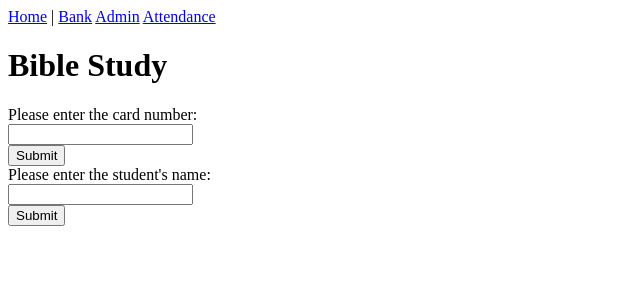
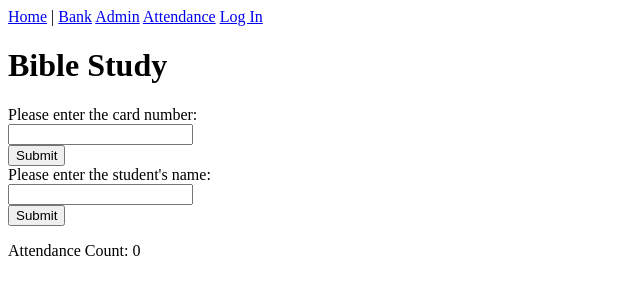
Before and after one commit to markawad/yg_system, a Django app: page /attendance/bible_study/ in a window 1280 px wide. Shown: the top 300 px of the page, without its empty margins (0-640 px from the left). Run offline with Django 3.2, Linux system fonts and the light colour scheme; data that the repository does not hold is empty.

Commit message:
add attendance count + login/logout

```diff
--- /dev/null
+++ b/attendance/selectors/attendance.py
@@ -0,0 +1,14 @@
+from django.core.exceptions import ObjectDoesNotExist
+from attendance.models.attendance import Attendance
+from attendance.selectors.day import DaySelector
+
+
+class AttendanceSelector:
+
+    @staticmethod
+    def get_attendance_count_by_day(for_sunday_school=False, for_bible_study=False):
+        try:
+            return Attendance.objects.filter(day=DaySelector.get_date(for_sunday_school=for_sunday_school,
+                                                                      for_bible_study=for_bible_study)).count()
+        except ObjectDoesNotExist:
+            return 0
--- a/attendance/views/attendance_by_card.py
+++ b/attendance/views/attendance_by_card.py
@@ -4,6 +4,7 @@ from bank.selectors import CardSelector
 from django.db import IntegrityError
 from django.core.exceptions import ObjectDoesNotExist
 from config.selectors.student import StudentSelector
+from attendance.selectors.attendance import AttendanceSelector
 
 
 student_names = StudentSelector().get_all_student_names()
@@ -25,6 +26,7 @@ def card_attendance_sunday_school(request):
     context = {
         'err': err,
         'student_names': student_names,
+        'attendance_count': AttendanceSelector.get_attendance_count_by_day(for_sunday_school=True),
     }
     return render(request, 'attendance/sunday_school.html', context)
 
@@ -45,6 +47,7 @@ def card_attendance_bible_study(request):
     context = {
         'err': err,
         'student_names': student_names,
+        'attendance_count': AttendanceSelector.get_attendance_count_by_day(for_bible_study=True),
     }
     return render(request, 'attendance/bible_study.html', context)
 
@@ -64,5 +67,6 @@ def card_attendance_summer_club(request):
     context = {
         'err': err,
         'student_names': student_names,
+        'attendance_count': AttendanceSelector.get_attendance_count_by_day(),
     }
     return render(request, 'attendance/summer_club.html', context)
--- a/attendance/views/attendance_by_name.py
+++ b/attendance/views/attendance_by_name.py
@@ -3,6 +3,7 @@ from attendance.services import AttendanceService
 from django.db import IntegrityError
 from django.core.exceptions import ObjectDoesNotExist
 from config.selectors.student import StudentSelector
+from attendance.selectors.attendance import AttendanceSelector
 
 
 student_names = StudentSelector().get_all_student_names()
@@ -23,6 +24,7 @@ def name_attendance_sunday_school(request):
     context = {
         'err': err,
         'student_names': student_names,
+        'attendance_count': AttendanceSelector.get_attendance_count_by_day(for_sunday_school=True),
     }
     return render(request, 'attendance/sunday_school.html', context)
 
@@ -42,6 +44,7 @@ def name_attendance_bible_study(request):
     context = {
         'err': err,
         'student_names': student_names,
+        'attendance_count': AttendanceSelector.get_attendance_count_by_day(for_bible_study=True),
     }
     return render(request, 'attendance/bible_study.html', context)
 
@@ -61,5 +64,6 @@ def name_attendance_summer_club(request):
     context = {
         'err': err,
         'student_names': student_names,
+        'attendance_count': AttendanceSelector.get_attendance_count_by_day(),
     }
     return render(request, 'attendance/summer_club.html', context)
--- a/attendance/views/bible_study.py
+++ b/attendance/views/bible_study.py
@@ -1,10 +1,12 @@
 from django.shortcuts import render, redirect
+from attendance.selectors.attendance import AttendanceSelector
 from config.selectors.student import StudentSelector
 
 
 def bible_study(request):
     context = {
         'title': "Bible Study",
-        'student_names': StudentSelector().get_all_student_names()
+        'student_names': StudentSelector().get_all_student_names(),
+        'attendance_count': AttendanceSelector.get_attendance_count_by_day(for_bible_study=True),
     }
     return render(request, 'attendance/bible_study.html', context)
--- a/attendance/views/summer_club.py
+++ b/attendance/views/summer_club.py
@@ -1,10 +1,12 @@
 from django.shortcuts import render, redirect
+from attendance.selectors.attendance import AttendanceSelector
 from config.selectors.student import StudentSelector
 
 
 def summer_club(request):
     context = {
         'title': "Summer Club",
-        'student_names': StudentSelector().get_all_student_names()
+        'student_names': StudentSelector().get_all_student_names(),
+        'attendance_count': AttendanceSelector.get_attendance_count_by_day(),
     }
     return render(request, 'attendance/summer_club.html', context)
--- a/attendance/views/sunday_school.py
+++ b/attendance/views/sunday_school.py
@@ -1,10 +1,12 @@
 from django.shortcuts import render, redirect
+from attendance.selectors.attendance import AttendanceSelector
 from config.selectors.student import StudentSelector
 
 
 def sunday_school(request):
     context = {
         'title': "Sunday School",
-        'student_names': StudentSelector().get_all_student_names()
+        'student_names': StudentSelector().get_all_student_names(),
+        'attendance_count': AttendanceSelector.get_attendance_count_by_day(for_sunday_school=True),
     }
     return render(request, 'attendance/sunday_school.html', context)
--- a/config/urls.py
+++ b/config/urls.py
@@ -1,4 +1,5 @@
 from django.urls import path, include
+from django.contrib.auth.views import LoginView, LogoutView
 from . import views
 
 app_name = 'config'
@@ -7,4 +8,6 @@ urlpatterns = [
     path('', views.home_page, name='home_page'),
     path('bank/', include('bank.urls', namespace='bank')),
     path('attendance/', include('attendance.urls', namespace='attendance')),
+    path('login/', LoginView.as_view(template_name='user/login.html'), name='login'),
+    path('logout/', LogoutView.as_view(template_name='home.html'), name='logout'),
 ]
--- a/yg_system/settings.py
+++ b/yg_system/settings.py
@@ -127,3 +127,6 @@ USE_TZ = True
 # https://docs.djangoproject.com/en/3.0/howto/static-files/
 
 STATIC_URL = '/static/'
+
+LOGIN_REDIRECT_URL = '/'
+LOGOUT_REDIRECT_URL = '/'
--- a/yg_system/templates/attendance/bible_study.html
+++ b/yg_system/templates/attendance/bible_study.html
@@ -22,6 +22,8 @@
       <input type="submit" value="Submit">
     </form>
 
+    <p>Attendance Count: {{ attendance_count }}</p>
+
     {% if err %}
         <p>{{ err }}</p>
     {% endif %}
--- a/yg_system/templates/attendance/summer_club.html
+++ b/yg_system/templates/attendance/summer_club.html
@@ -22,6 +22,8 @@
       <input type="submit" value="Submit">
     </form>
 
+    <p>Attendance Count: {{ attendance_count }}</p>
+
     {% if err %}
         <p>{{ err }}</p>
     {% endif %}
--- a/yg_system/templates/attendance/sunday_school.html
+++ b/yg_system/templates/attendance/sunday_school.html
@@ -13,7 +13,7 @@
     <form action="{% url 'config:attendance:ss_attendance_name' %}" method="post">
       {% csrf_token %}
       <label for="card_number">Please enter the student's name:</label><br>
-      <input id="full_name" name="full_name" list="Full Name" ><br>
+      <input id="full_name" name="full_name" list="Full Name"><br>
         <datalist id="Full Name">
         {% for student in student_names %}
             <option value="{{ student }}">
@@ -22,6 +22,8 @@
       <input type="submit" value="Submit">
     </form>
 
+    <p>Attendance Count: {{ attendance_count }}</p>
+
     {% if err %}
         <p>{{ err }}</p>
     {% endif %}
--- a/yg_system/templates/base.html
+++ b/yg_system/templates/base.html
@@ -11,6 +11,11 @@
 <a href="{% url 'config:bank:home_page' %}">Bank</a>
 <a href="{% url 'admin:index' %}">Admin</a>
 <a href="{% url 'config:attendance:home_page' %}">Attendance</a>
+{% if user.is_authenticated %}
+  <a href="{% url 'config:logout' %}">Log Out</a>
+{% else %}
+  <a href="{% url 'config:login' %}">Log In</a>
+{% endif %}
 <div>
     {% block body %}
     {% endblock %}
--- a/yg_system/urls.py
+++ b/yg_system/urls.py
@@ -19,6 +19,6 @@ from django.contrib import admin
 app_name = 'yg_system'
 
 urlpatterns = [
-    path('', include('config.urls')),
+    path('', include('config.urls'),),
     path('admin/', admin.site.urls),
 ]
```
Also changed, not shown: yg_system/templates/user/login.html (added, +35 -0 lines).
